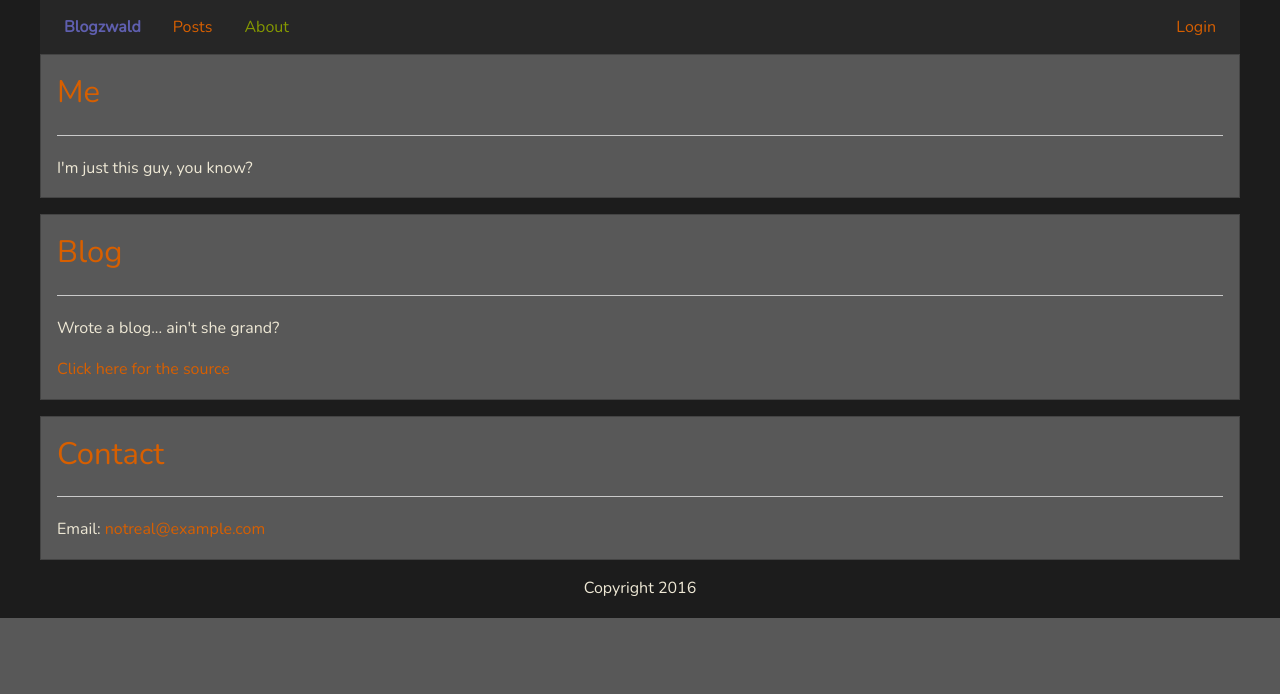
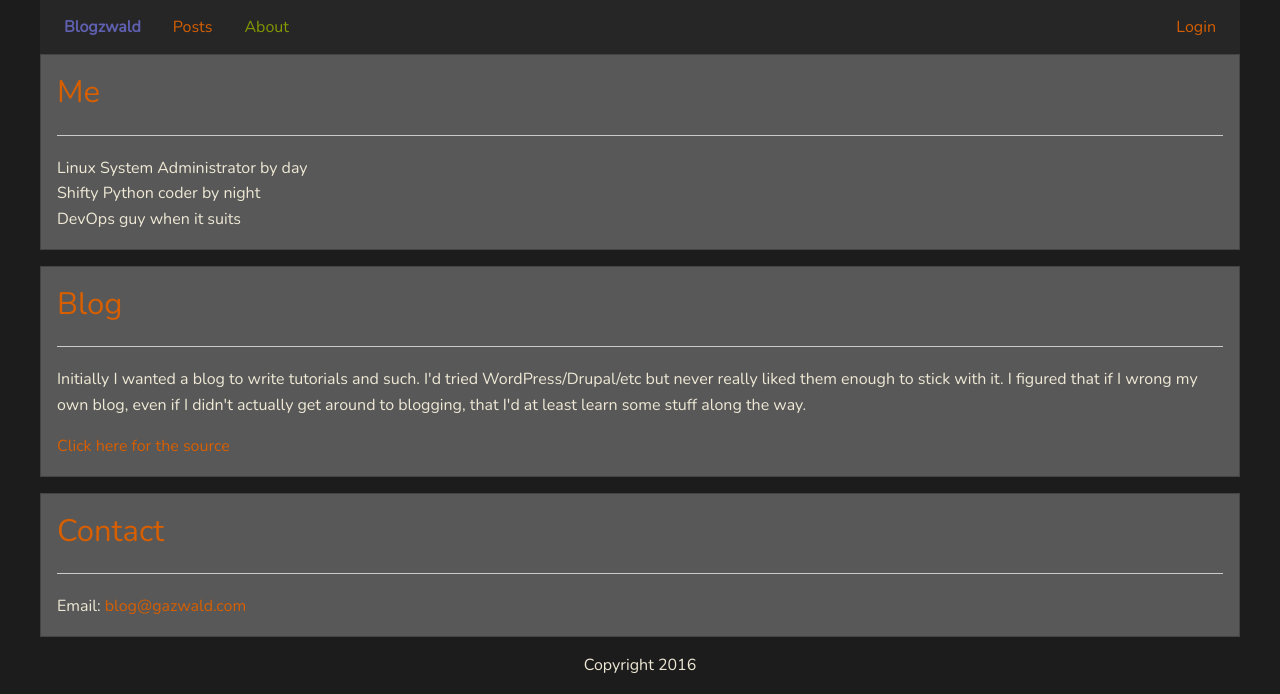
Before and after one commit to gazwald/blog, a Django app: page /about/ in a window 1280 px wide. Shown: the part 200-894 px from the top of the page. Before the commit the page ends 818 px from the top, so only its background shows below. Run offline with Django 3.2, Linux system fonts and the light colour scheme; some libraries are stand-ins or nearby versions.

Commit message:
Actually started writing stuff in the about page. Added things to the Todo list.

```diff
--- a/templates/about/about.html
+++ b/templates/about/about.html
@@ -6,17 +6,24 @@
 <div class="callout">
     <h3><a href="asd">Me</a></h3>
     <hr>
-    <p>I'm just this guy, you know?</p>
+    <p>
+        Linux System Administrator by day<br>
+        Shifty Python coder by night<br>
+        DevOps guy when it suits<br>
+    </p>
 </div>
 <div class="callout">
     <h3><a href="https://github.com/gazwald/blog">Blog</a></h3>
     <hr>
-    <p>Wrote a blog... ain't she grand?</p>
+    <p>
+        Initially I wanted a blog to write tutorials and such. I'd tried WordPress/Drupal/etc but never really liked them enough to stick with it.
+        I figured that if I wrong my own blog, even if I didn't actually get around to blogging, that I'd at least learn some stuff along the way.
+    </p>
     <p><a href="https://github.com/gazwald/blog">Click here for the source</a></p>
 </div>
 <div class="callout">
-    <h3><a href="mailto:notreal@example.com">Contact</a></h3>
+    <h3><a href="mailto:blog@gazwald.com">Contact</a></h3>
     <hr>
-    <p>Email: <a href="mailto:notreal@example.com">notreal@example.com</a></p>
+    <p>Email: <a href="mailto:blog@gazwald.com">blog@gazwald.com</a></p>
 </div>
 {% endblock %}
```
Also changed, not shown: README.md.
